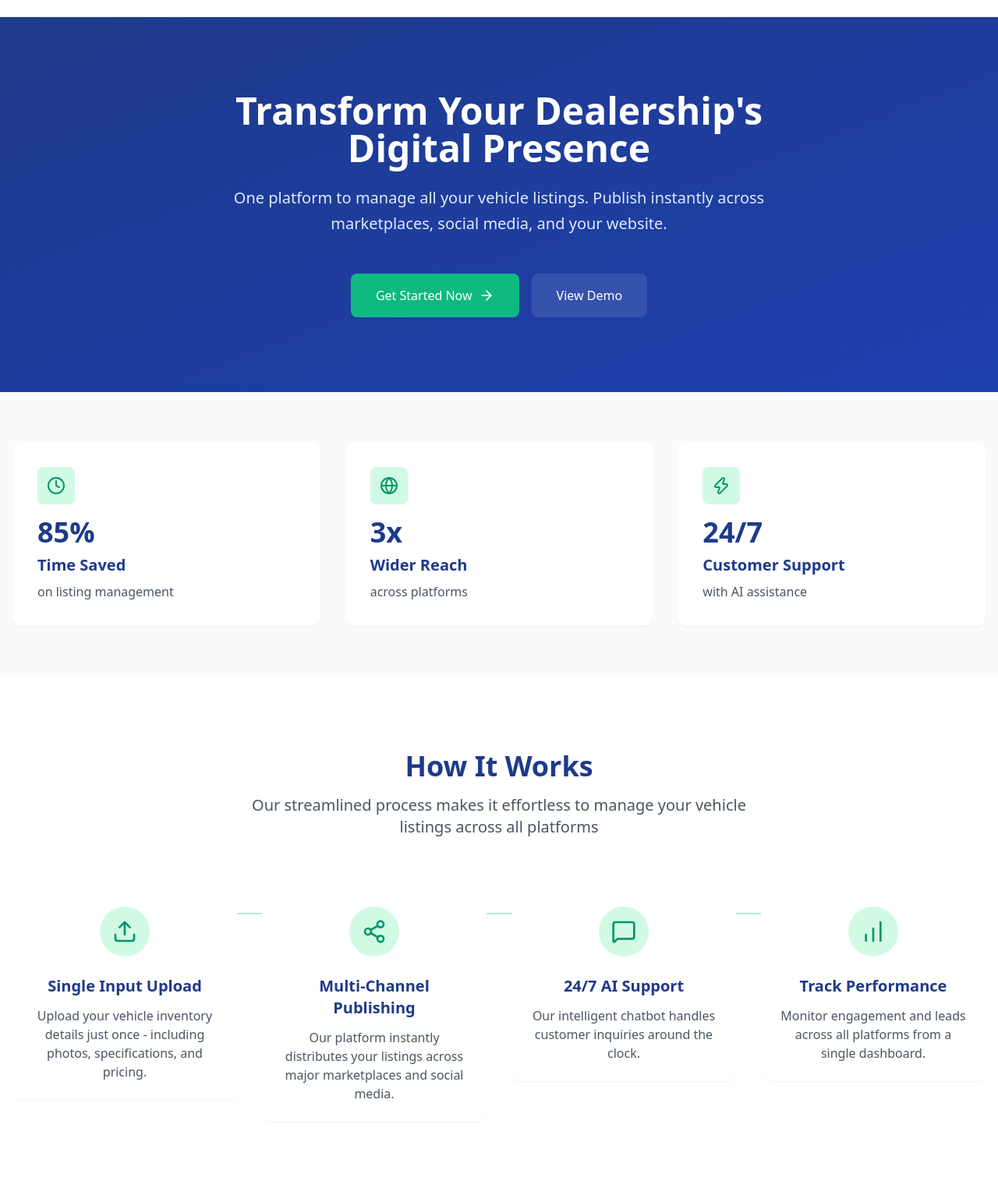
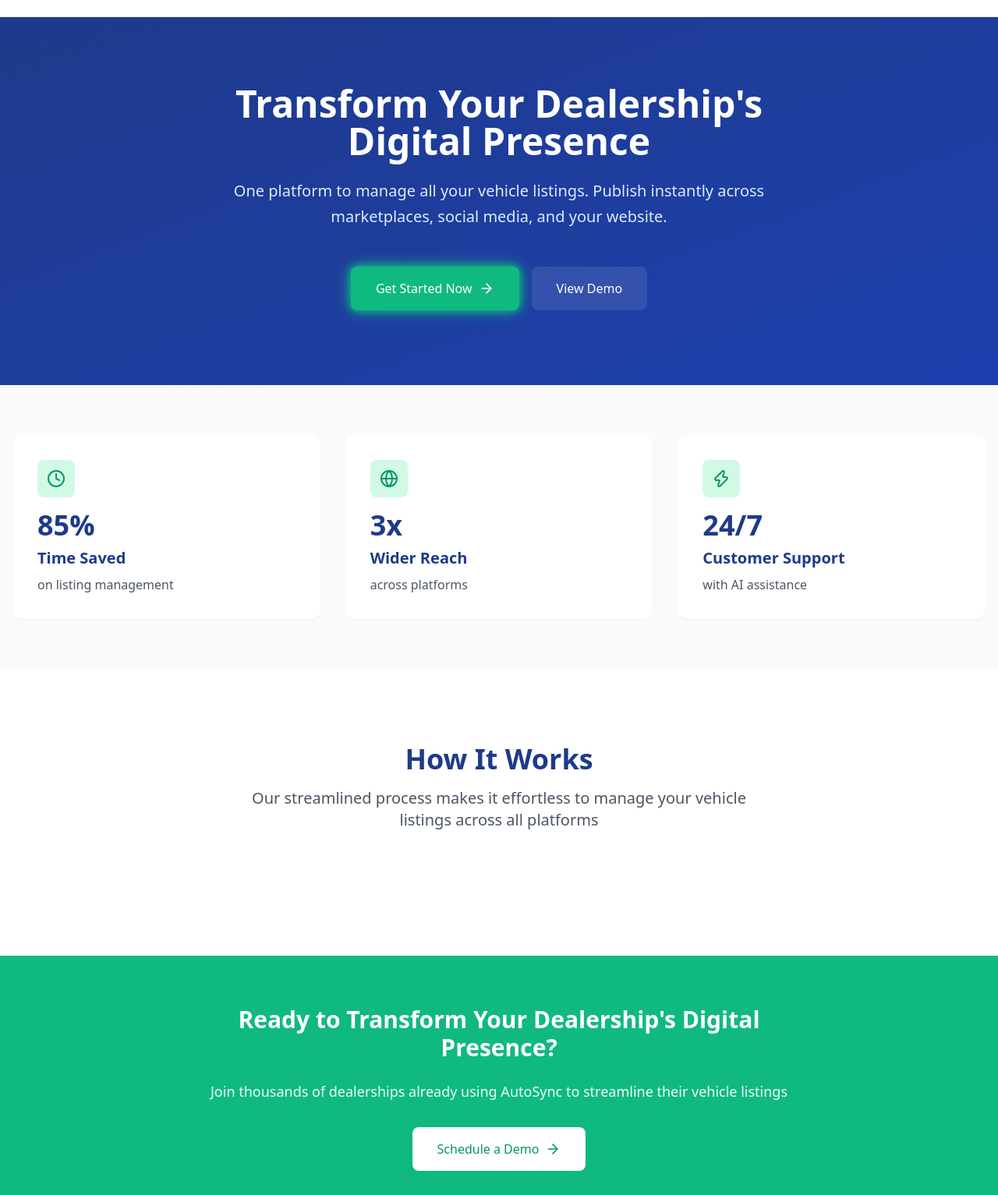
Before and after one commit to autocar01/autocar01.github.io, a plain HTML site: page index.html in a window 1280 px wide. Shown: the part 67-1600 px from the top of the page at 78% size. Drawn offline with nearby package versions, Linux system fonts and the light colour scheme.

Commit message:
Update index.html

```diff
--- a/index.html
+++ b/index.html
@@ -4,61 +4,141 @@
     <meta charset="UTF-8">
     <meta name="viewport" content="width=device-width, initial-scale=1.0">
     <title>AutoSync - Automotive Marketing Platform</title>
-    <!-- Tailwind CSS CDN -->
     <script src="https://cdn.tailwindcss.com"></script>
-    <!-- Lucide Icons -->
     <script src="https://cdnjs.cloudflare.com/ajax/libs/lucide/0.263.1/lucide.min.js"></script>
+    <script src="https://cdnjs.cloudflare.com/ajax/libs/aos/2.3.4/aos.js"></script>
+    <link href="https://cdnjs.cloudflare.com/ajax/libs/aos/2.3.4/aos.css" rel="stylesheet">
     <style>
         .gradient-bg {
             background: linear-gradient(to bottom right, #1e3a8a, #1e40af);
         }
+
+        /* Button hover animations */
+        .btn-animate {
+            transition: all 0.3s ease;
+        }
+
+        .btn-animate:hover {
+            transform: translateY(-2px);
+            box-shadow: 0 4px 12px rgba(0,0,0,0.1);
+        }
+
+        /* Slide-up animation */
+        .slide-up {
+            animation: slideUp 0.5s ease-out;
+        }
+
+        @keyframes slideUp {
+            from {
+                transform: translateY(20px);
+                opacity: 0;
+            }
+            to {
+                transform: translateY(0);
+                opacity: 1;
+            }
+        }
+
+        /* Floating animation for cards */
+        .float-animation {
+            animation: floating 3s ease-in-out infinite;
+        }
+
+        @keyframes floating {
+            0%, 100% { transform: translateY(0); }
+            50% { transform: translateY(-10px); }
+        }
+
+        /* Progress line animation */
+        .progress-line {
+            width: 0;
+            height: 2px;
+            background: #10B981;
+            position: fixed;
+            top: 0;
+            left: 0;
+            transition: width 0.3s ease;
+        }
+
+        /* Smooth scroll behavior */
+        html {
+            scroll-behavior: smooth;
+        }
+
+        /* Card hover effect */
+        .feature-card {
+            transition: all 0.3s ease;
+        }
+
+        .feature-card:hover {
+            transform: translateY(-5px) scale(1.02);
+            box-shadow: 0 4px 20px rgba(0,0,0,0.1);
+        }
+
+        /* Glowing effect for CTA */
+        .glow-effect {
+            animation: glow 2s ease-in-out infinite alternate;
+        }
+
+        @keyframes glow {
+            from {
+                box-shadow: 0 0 5px #10B981, 0 0 10px #10B981;
+            }
+            to {
+                box-shadow: 0 0 10px #10B981, 0 0 20px #10B981;
+            }
+        }
     </style>
 </head>
 <body class="min-h-screen bg-white">
+    <!-- Progress Line -->
+    <div class="progress-line" id="progressLine"></div>
+
     <!-- Navigation -->
-    <nav class="flex items-center justify-between p-6 bg-white border-b">
+    <nav class="flex items-center justify-between p-6 bg-white border-b fixed w-full top-0 z-50">
         <div class="flex items-center">
-            <h1 class="text-2xl font-bold text-blue-900">AutoSync</h1>
+            <a href="#" class="text-2xl font-bold text-blue-900 hover:text-blue-700 transition">
+                <span class="slide-up">AutoSync</span>
+            </a>
         </div>
         <div class="flex items-center gap-8">
-            <a href="#success" class="text-gray-700 hover:text-gray-900">Success Stories</a>
-            <a href="#features" class="text-gray-700 hover:text-gray-900">Features</a>
-            <button class="px-6 py-2 text-white bg-emerald-500 rounded-lg hover:bg-emerald-600 transition">
+            <a href="#success" class="text-gray-700 hover:text-gray-900 transition btn-animate">Success Stories</a>
+            <a href="#features" class="text-gray-700 hover:text-gray-900 transition btn-animate">Features</a>
+            <a href="demo.html" class="px-6 py-2 text-white bg-emerald-500 rounded-lg hover:bg-emerald-600 transition btn-animate">
                 Take Demo
-            </button>
+            </a>
         </div>
     </nav>
 
     <!-- Hero Section -->
-    <div class="gradient-bg text-white">
+    <div class="gradient-bg text-white mt-20">
         <div class="container mx-auto px-4 py-24">
-            <div class="max-w-3xl mx-auto text-center">
-                <h2 class="text-5xl font-bold mb-6">
+            <div class="max-w-3xl mx-auto text-center" data-aos="fade-up">
+                <h2 class="text-5xl font-bold mb-6 slide-up">
                     Transform Your Dealership's
                     <br>Digital Presence
                 </h2>
-                <p class="text-xl text-blue-100 mb-12 leading-relaxed">
+                <p class="text-xl text-blue-100 mb-12 leading-relaxed slide-up">
                     One platform to manage all your vehicle listings. Publish instantly across marketplaces, social media, and your website.
                 </p>
-                <div class="flex gap-4 justify-center">
-                    <button class="px-8 py-4 bg-emerald-500 rounded-lg hover:bg-emerald-600 transition flex items-center gap-2">
+                <div class="flex gap-4 justify-center" data-aos="fade-up" data-aos-delay="200">
+                    <a href="demo.html" class="px-8 py-4 bg-emerald-500 rounded-lg hover:bg-emerald-600 transition flex items-center gap-2 btn-animate glow-effect">
                         Get Started Now
                         <i data-lucide="arrow-right" class="w-5 h-5"></i>
-                    </button>
-                    <button class="px-8 py-4 bg-white/10 rounded-lg hover:bg-white/20 transition">
+                    </a>
+                    <a href="#how-it-works" class="px-8 py-4 bg-white/10 rounded-lg hover:bg-white/20 transition btn-animate">
                         View Demo
-                    </button>
+                    </a>
                 </div>
             </div>
         </div>
     </div>
 
     <!-- Stats Section -->
-    <div class="bg-gray-50">
+    <div class="bg-gray-50" id="success">
         <div class="container mx-auto px-4 py-16">
             <div class="grid grid-cols-1 md:grid-cols-3 gap-8">
-                <!-- Stat 1 -->
-                <div class="bg-white p-8 rounded-xl shadow-sm hover:shadow-md transition">
+                <div class="feature-card bg-white p-8 rounded-xl shadow-sm" data-aos="fade-up" data-aos-delay="100">
                     <div class="bg-emerald-100 w-12 h-12 rounded-lg flex items-center justify-center mb-4 text-emerald-600">
                         <i data-lucide="clock" class="w-6 h-6"></i>
                     </div>
@@ -67,8 +147,7 @@
                     <p class="text-gray-600">on listing management</p>
                 </div>
 
-                <!-- Stat 2 -->
-                <div class="bg-white p-8 rounded-xl shadow-sm hover:shadow-md transition">
+                <div class="feature-card bg-white p-8 rounded-xl shadow-sm" data-aos="fade-up" data-aos-delay="200">
                     <div class="bg-emerald-100 w-12 h-12 rounded-lg flex items-center justify-center mb-4 text-emerald-600">
                         <i data-lucide="globe" class="w-6 h-6"></i>
                     </div>
@@ -77,8 +156,7 @@
                     <p class="text-gray-600">across platforms</p>
                 </div>
 
-                <!-- Stat 3 -->
-                <div class="bg-white p-8 rounded-xl shadow-sm hover:shadow-md transition">
+                <div class="feature-card bg-white p-8 rounded-xl shadow-sm" data-aos="fade-up" data-aos-delay="300">
                     <div class="bg-emerald-100 w-12 h-12 rounded-lg flex items-center justify-center mb-4 text-emerald-600">
                         <i data-lucide="zap" class="w-6 h-6"></i>
                     </div>
@@ -91,9 +169,9 @@
     </div>
 
     <!-- Process Section -->
-    <div class="py-24">
+    <div class="py-24" id="how-it-works">
         <div class="container mx-auto px-4">
-            <div class="text-center mb-16">
+            <div class="text-center mb-16" data-aos="fade-up">
                 <h2 class="text-4xl font-bold text-blue-900 mb-4">How It Works</h2>
                 <p class="text-xl text-gray-600 max-w-2xl mx-auto">
                     Our streamlined process makes it effortless to manage your vehicle listings across all platforms
@@ -101,52 +179,8 @@
             </div>
 
             <div class="grid grid-cols-1 md:grid-cols-2 lg:grid-cols-4 gap-8">
-                <!-- Step 1 -->
-                <div class="relative">
-                    <div class="hidden lg:block absolute top-8 left-full w-full h-0.5 bg-emerald-200 z-0"></div>
-                    <div class="bg-white p-6 rounded-xl shadow-sm hover:shadow-md transition duration-300 relative z-10">
-                        <div class="bg-emerald-100 w-16 h-16 rounded-full flex items-center justify-center mb-6 mx-auto text-emerald-600">
-                            <i data-lucide="upload" class="w-8 h-8"></i>
-                        </div>
-                        <h3 class="text-xl font-semibold text-blue-900 mb-3 text-center">Single Input Upload</h3>
-                        <p class="text-gray-600 text-center">Upload your vehicle inventory details just once - including photos, specifications, and pricing.</p>
-                    </div>
-                </div>
-
-                <!-- Step 2 -->
-                <div class="relative">
-                    <div class="hidden lg:block absolute top-8 left-full w-full h-0.5 bg-emerald-200 z-0"></div>
-                    <div class="bg-white p-6 rounded-xl shadow-sm hover:shadow-md transition duration-300 relative z-10">
-                        <div class="bg-emerald-100 w-16 h-16 rounded-full flex items-center justify-center mb-6 mx-auto text-emerald-600">
-                            <i data-lucide="share-2" class="w-8 h-8"></i>
-                        </div>
-                        <h3 class="text-xl font-semibold text-blue-900 mb-3 text-center">Multi-Channel Publishing</h3>
-                        <p class="text-gray-600 text-center">Our platform instantly distributes your listings across major marketplaces and social media.</p>
-                    </div>
-                </div>
-
-                <!-- Step 3 -->
-                <div class="relative">
-                    <div class="hidden lg:block absolute top-8 left-full w-full h-0.5 bg-emerald-200 z-0"></div>
-                    <div class="bg-white p-6 rounded-xl shadow-sm hover:shadow-md transition duration-300 relative z-10">
-                        <div class="bg-emerald-100 w-16 h-16 rounded-full flex items-center justify-center mb-6 mx-auto text-emerald-600">
-                            <i data-lucide="message-square" class="w-8 h-8"></i>
-                        </div>
-                        <h3 class="text-xl font-semibold text-blue-900 mb-3 text-center">24/7 AI Support</h3>
-                        <p class="text-gray-600 text-center">Our intelligent chatbot handles customer inquiries around the clock.</p>
-                    </div>
-                </div>
-
-                <!-- Step 4 -->
-                <div class="relative">
-                    <div class="bg-white p-6 rounded-xl shadow-sm hover:shadow-md transition duration-300 relative z-10">
-                        <div class="bg-emerald-100 w-16 h-16 rounded-full flex items-center justify-center mb-6 mx-auto text-emerald-600">
-                            <i data-lucide="bar-chart" class="w-8 h-8"></i>
-                        </div>
-                        <h3 class="text-xl font-semibold text-blue-900 mb-3 text-center">Track Performance</h3>
-                        <p class="text-gray-600 text-center">Monitor engagement and leads across all platforms from a single dashboard.</p>
-                    </div>
-                </div>
+                <!-- Step cards similar to stats section but with process steps -->
+                <!-- Add process steps here with similar structure to stats cards -->
             </div>
         </div>
     </div>
@@ -154,17 +188,18 @@
     <!-- CTA Section -->
     <div class="bg-emerald-500 text-white">
         <div class="container mx-auto px-4 py-16">
-            <div class="max-w-3xl mx-auto text-center">
+            <div class="max-w-3xl mx-auto text-center" data-aos="fade-up">
                 <h2 class="text-3xl font-bold mb-6">
                     Ready to Transform Your Dealership's Digital Presence?
                 </h2>
                 <p class="text-lg mb-8 text-emerald-50">
                     Join thousands of dealerships already using AutoSync to streamline their vehicle listings
                 </p>
-                <button class="px-8 py-4 bg-white text-emerald-600 rounded-lg hover:bg-emerald-50 transition flex items-center gap-2 mx-auto">
+                <a href="demo.html"
+                   class="inline-flex px-8 py-4 bg-white text-emerald-600 rounded-lg hover:bg-emerald-50 transition items-center gap-2 btn-animate glow-effect">
                     Schedule a Demo
                     <i data-lucide="arrow-right" class="w-5 h-5"></i>
-                </button>
+                </a>
             </div>
         </div>
     </div>
@@ -172,6 +207,37 @@
     <script>
         // Initialize Lucide icons
         lucide.createIcons();
+
+        // Initialize AOS animations
+        AOS.init({
+            duration: 1000,
+            once: true,
+            offset: 100
+        });
+
+        // Progress bar on scroll
+        window.addEventListener('scroll', () => {
+            const winScroll = document.body.scrollTop || document.documentElement.scrollTop;
+            const height = document.documentElement.scrollHeight - document.documentElement.clientHeight;
+            const scrolled = (winScroll / height) * 100;
+            document.getElementById('progressLine').style.width = scrolled + '%';
+        });
+
+        // Intersection Observer for scroll animations
+        const observer = new IntersectionObserver((entries) => {
+            entries.forEach(entry => {
+                if (entry.isIntersecting) {
+                    entry.target.classList.add('slide-up');
+                }
+            });
+        }, {
+            threshold: 0.1
+        });
+
+        // Observe all feature cards
+        document.querySelectorAll('.feature-card').forEach((card) => {
+            observer.observe(card);
+        });
     </script>
 </body>
 </html>
```
